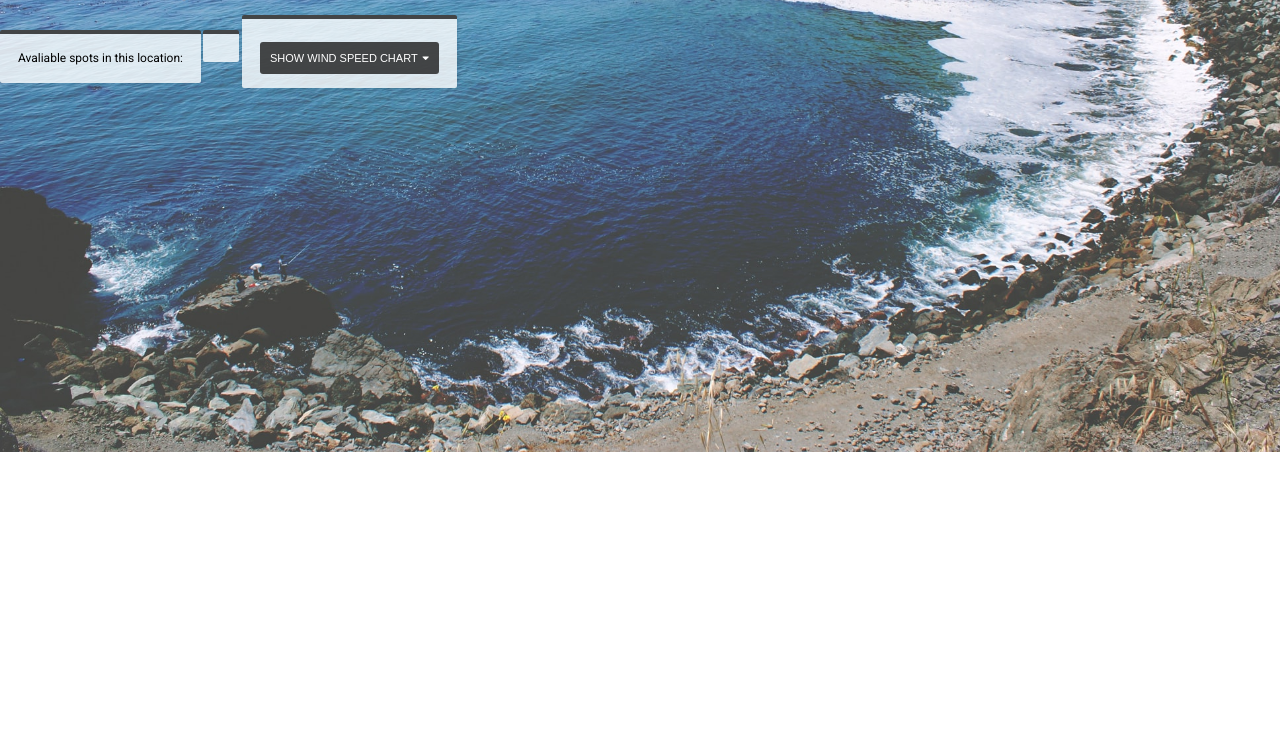
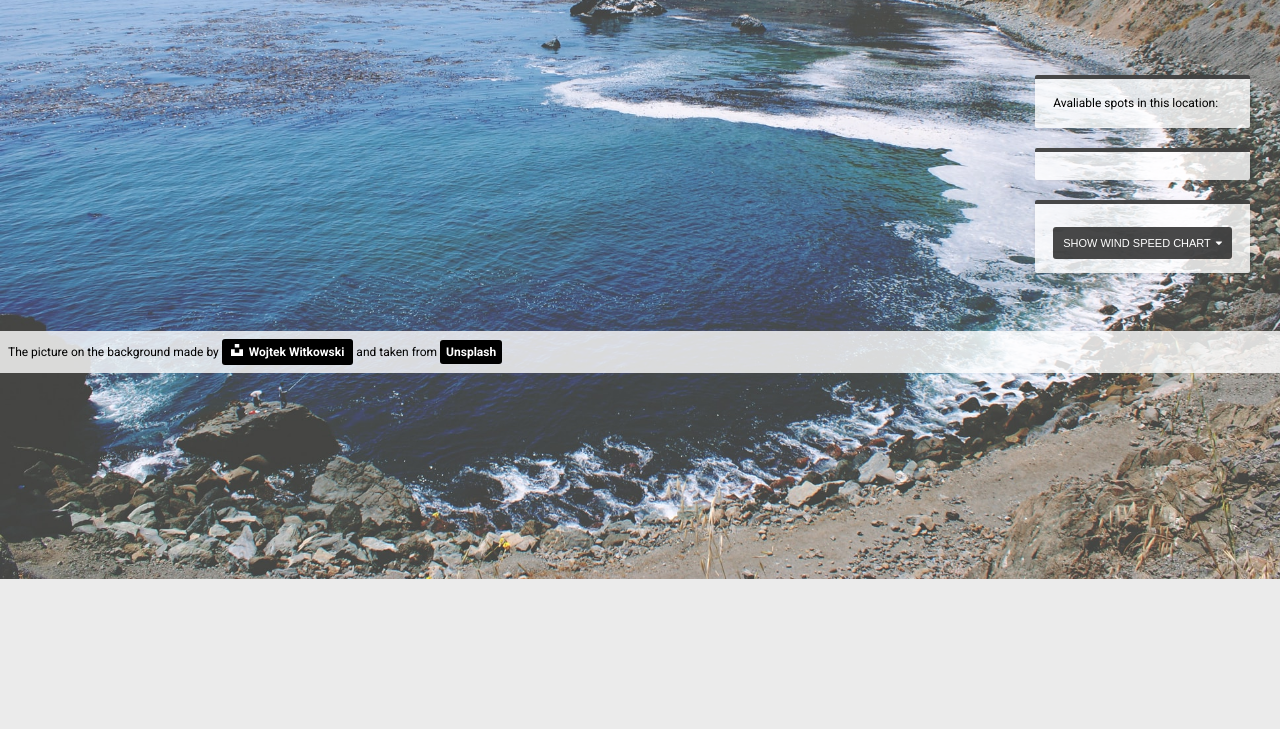
Before and after one commit to xenleme/monterey-surf-report, a website built with webpack: page public/index.html in a window 1280 px wide. Shown: the part 71-800 px from the top of the page. Built offline with nearby package versions, Linux system fonts and the light colour scheme; no server answers.

Commit message:
Added a layout of the app

```diff
--- a/public/index.html
+++ b/public/index.html
@@ -13,11 +13,18 @@
 </head>
 
 <body>
+  <div class="container">
     <header class="header">
       <h1 class="heading-primary">Monterey Surf Report</h1>
       <span id="current-date" class="header__date"></span>
     </header>
 
+    <main class="content">
+      <aside class="charts-sidebar">
+        <div id="spots"></div>
+      </aside>
+
+      <aside class="widgets-sidebar">
         <div class="available-spots widget">
           <span class="available-spots__title">Avaliable spots in this location:</span>
           <p class="available-spots__text"></p>
@@ -34,12 +41,27 @@
             <i class="fa fa-caret-down toggle-wind-speed-chart__caret" aria-hidden="true"></i>
           </button>
         </div>
-
         <div class="chart">
           <div id="wind-speed-chart" style="display: none;"></div>
         </div>
+      </aside>
+    </main>
+  </div>
 
-  <div id="spots"></div>
+  <footer class="footer">
+    <span class="footer__credits">The picture on the background made by <a style="background-color:black;color:white;text-decoration:none;padding:4px 6px;font-family: Roboto, Helvetica,
+        sans-serif;font-weight:bold;line-height:1.2;display:inline-block;border-radius:3px"
+        href="https://unsplash.com/@wojtek?utm_medium=referral&amp;utm_campaign=photographer-credit&amp;utm_content=creditBadge"
+        target="_blank" rel="noopener noreferrer"
+        title="Download free do whatever you want high-resolution photos from Wojtek Witkowski"><span
+          style="display:inline-block;padding:2px 3px"><svg xmlns="http://www.w3.org/2000/svg"
+            style="height:12px;width:auto;position:relative;vertical-align:middle;top:-2px;fill:white"
+            viewBox="0 0 32 32">
+            <title>unsplash-logo</title>
+            <path d="M10 9V0h12v9H10zm12 5h10v18H0V14h10v9h12v-9z"></path>
+          </svg></span><span style="display:inline-block;padding:2px 3px">Wojtek Witkowski</span></a> and taken
+      from <a href="https://unsplash.com/">Unsplash</a></span>
+  </footer>
 
   <script src="bundle.js"></script>
 </body>
--- a/src/sass/_base.scss
+++ b/src/sass/_base.scss
@@ -17,7 +17,8 @@ html {
 }
 
 body {
-  background-image: url(../img/primary-bg.jpg);
+  background-color: $body-bg-color;
+  background-image: $body-bg-image;
   background-repeat: no-repeat;
   background-size: cover;
   background-position: center;
@@ -26,8 +27,14 @@ body {
 
 // COMMON STYLES
 .container {
-  max-width: 113rem;
+  max-width: 122rem;
   margin: 0 auto;
+  padding: 2rem 0;
+}
+
+.content {
+  display: flex;
+  justify-content: space-between;
 }
 
 .heading-primary {
--- a/src/sass/_charts.scss
+++ b/src/sass/_charts.scss
@@ -1,6 +1,6 @@
 .chart {
-  max-width: 70rem;
   background-color: $chart-bg-color;
   padding: 0 2rem 0 0;
   margin: .8rem 0 3rem 0;
+  border-radius: 2px;
 }
--- /dev/null
+++ b/src/sass/_footer.scss
@@ -0,0 +1,20 @@
+.footer {
+  background-color: $footer-bg-color;
+  font-size: 1.2rem;
+  padding: .8rem;
+
+  &__credits {
+    a {
+      background-color: black;
+      color: white;
+      font-weight: bold;
+      padding: .5rem .6rem;
+      border-radius: 3px;
+      text-decoration: none;
+
+      &:hover {
+        text-decoration: none;
+      }
+    }
+  }
+}
--- a/src/sass/_header.scss
+++ b/src/sass/_header.scss
@@ -1,5 +1,5 @@
 .header {
-  padding: 2rem 3rem;
+  padding-bottom: 5rem;
 
   &__date {
     display: inline-block;
--- /dev/null
+++ b/src/sass/_sidebars.scss
@@ -0,0 +1,10 @@
+.charts-sidebar {
+  width: 70rem;
+}
+
+.widgets-sidebar {
+  display: flex;
+  flex-direction: column;
+  max-width: 45rem;
+  margin-top: 3rem;
+}
--- a/src/sass/_variables.scss
+++ b/src/sass/_variables.scss
@@ -1,4 +1,7 @@
+$body-bg-image: url(../img/primary-bg.jpg);
+
 // COLORS
+$body-bg-color: #ebebeb;
 $header-date-text-color: #121212;
 $widget-bg-color: rgba(255, 255, 255, .8);
 $widget-border-top-color: rgba(28, 28, 28, .8);
@@ -9,6 +12,7 @@ $wind-speed-highlight-color: #169c60;
 $wind-speed-chart-btn-bg-color: rgba(28, 28, 28, .8);
 $wind-speed-chart-btn-text-color: white;
 $chart-bg-color: rgba(255, 255, 255, .8);
+$footer-bg-color: rgba(255, 255, 255, .8);
 
 // FONT VARIABLES
 $font-primary: 'Roboto',
--- a/src/sass/_widgets.scss
+++ b/src/sass/_widgets.scss
@@ -3,9 +3,14 @@
   background-color: $widget-bg-color;
   font-size: 1.5rem;
   padding: 1.4rem 1.8rem;
+  margin-bottom: 2rem;
   border-top: 4px solid $widget-border-top-color;
   border-radius: 2px;
   box-shadow: 1px 1px 4px $widget-shadow-color;
+
+  &:nth-child(3) {
+    margin-bottom: 0;
+  }
 }
 
 .available-spots {
--- a/src/sass/styles.scss
+++ b/src/sass/styles.scss
@@ -2,4 +2,6 @@
 @import 'base';
 @import 'header';
 @import 'widgets';
-@import 'charts'
+@import 'charts';
+@import 'sidebars';
+@import 'footer'
```
Lines whose indentation alone changed are shown as unchanged.
